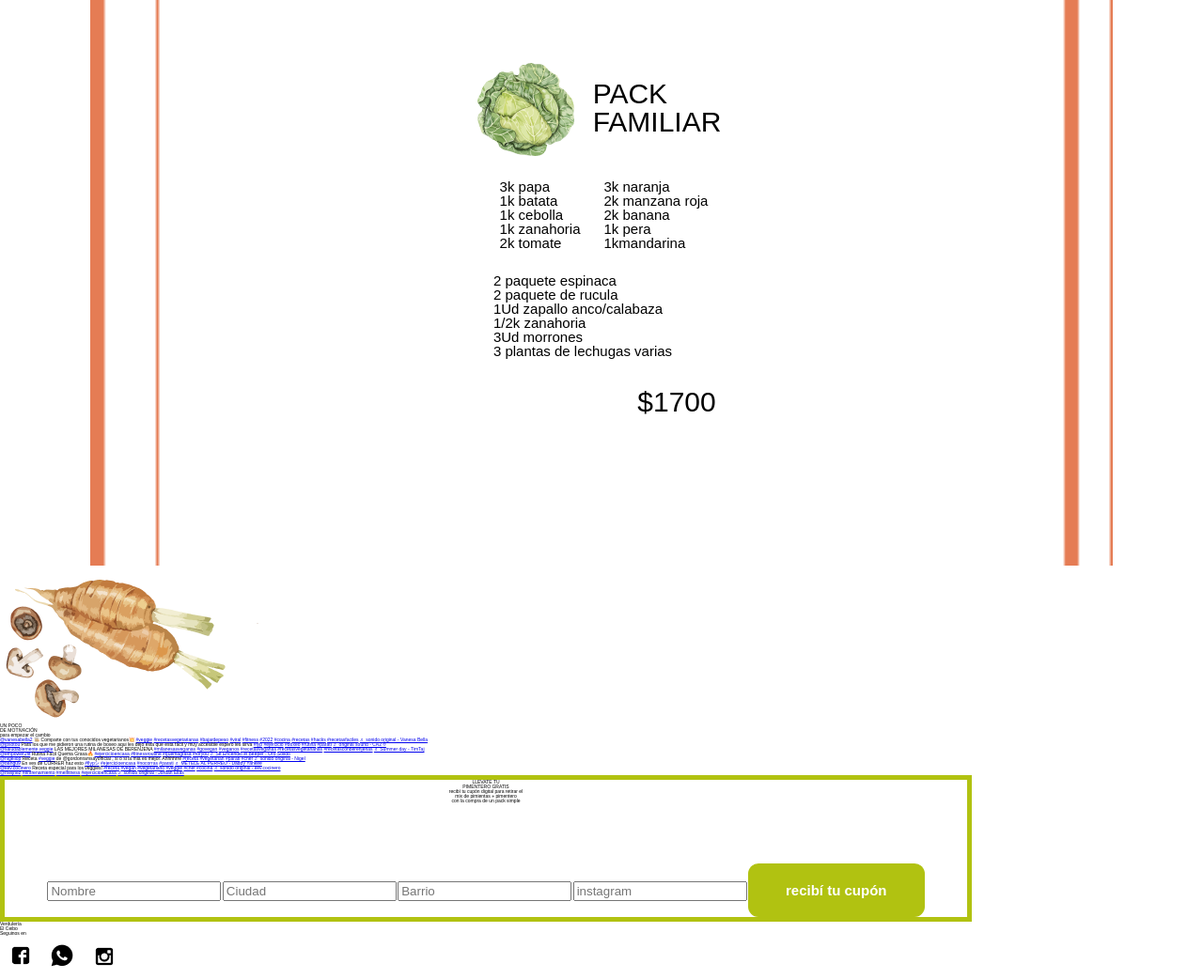
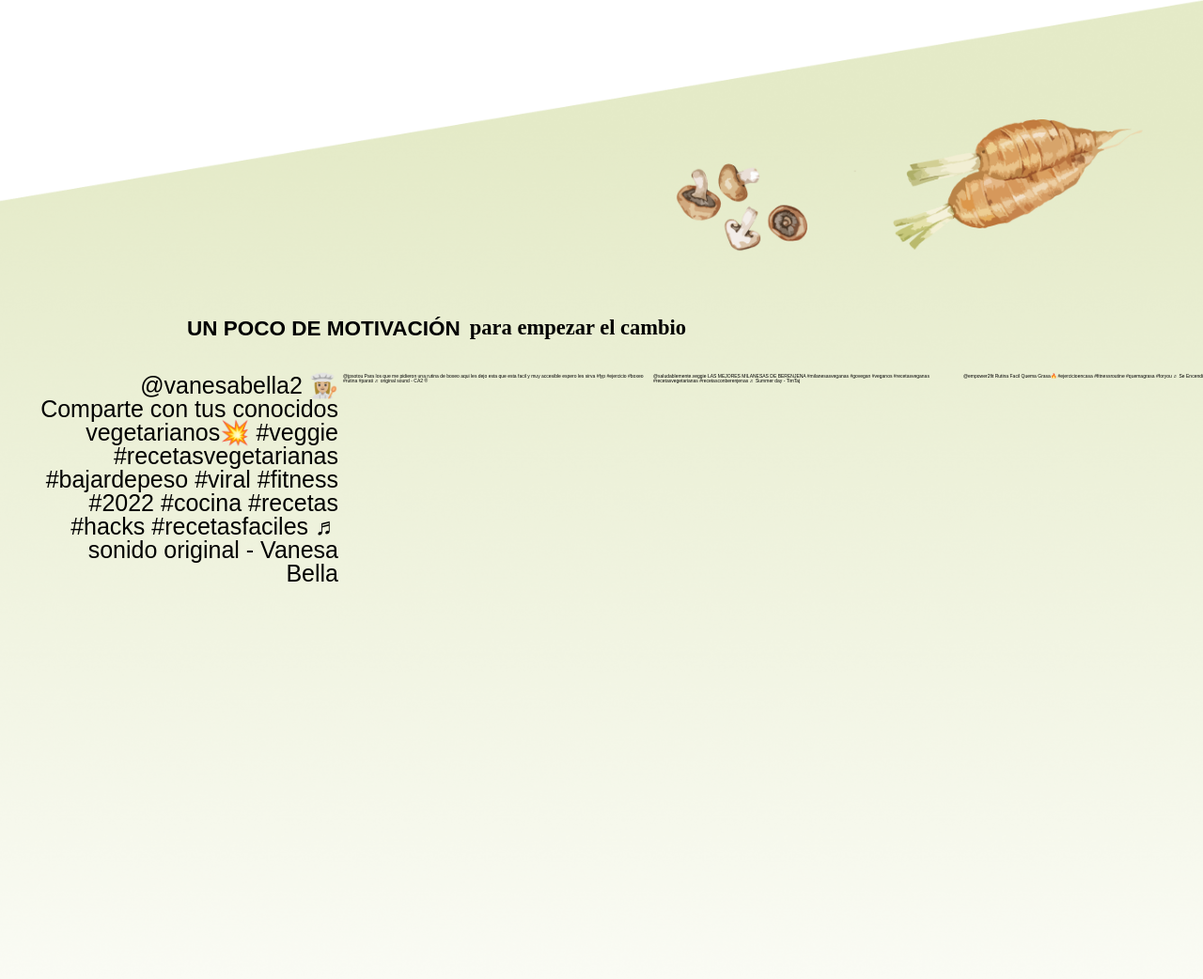
Before and after one commit to LuciaMendiburu/taller2, a plain HTML site: page index.html in a window 1280 px wide. Shown: the part 3144-4186 px from the top of the page at 94% size. Drawn offline with Linux system fonts and the light colour scheme; a script that the page names is missing; a web font is replaced by a local one.

Commit message:
Add files via upload

```diff
--- a/index.html
+++ b/index.html
@@ -107,11 +107,17 @@
     <section class="intro-pyp">
 
 
-            <img src="data/zapallo.png" alt="" />
+        <img src="data/zapallo.png" alt="" />
 
             <div>
 
-                <div class="double-line-container__title">
+                <div class=" data-mobile double-line-container__title">
+                  <h3>CONOCÉ NUESTROS</h3>
+                  <h3>PACKS Y PROMOCIONES</h3>
+                </div>
+
+
+                <div class=" data-desktop ">
                   <h3>CONOCÉ NUESTROS</h3>
                   <h3>PACKS Y PROMOCIONES</h3>
                 </div>
@@ -121,7 +127,7 @@
                   momento!<br />lo pedís y te lo llevamos a tu casa
                 </p>
 
-           </div>
+         </div>
 
     </section>
 
@@ -216,11 +222,20 @@
 
     <section class="insp">
 
-      <div>
+      <div class="data-mobile">
         <img src="data/hongosZanahoriaMobile.png" alt="hongos y zanahorias dibujados">
         <h3>UN POCO <br>
           DE MOTIVACIÓN</h3>
         <h4>para empezar el cambio</h4>
+      </div>
+
+      <div class="data-desktop">
+        <img src="data/hongosZanahoriaDesktop.png" alt="hongos y zanahorias dibujados">
+         <div>
+        <h3>UN POCO DE MOTIVACIÓN</h3>
+        <h4>para empezar el cambio</h4>
+      </div>
+
       </div>
 
       <div class="container">
--- a/style.css
+++ b/style.css
@@ -837,8 +837,9 @@ footer div div{
 .double-line-container__content{
     /*Permite que le pueda dar alto y ancho al contenedor*/
     display: inline-block;
-    height: 690px;
-    width: 100%;
+   width: 358px;
+   height: 535px;
+
 
     /*En este caso el flex permite centrar el contenido del contenedor*/
     display: flex;
@@ -848,8 +849,9 @@ footer div div{
 
 
     /*se le indica la imagen de fondo y el contain hace que se adapte sin cortarse*/
-    background: url("../data/double-line-container.png") no-repeat center ;
-    background-size: 85%;
+    background: url("../data/double-line-container-desktop.png") no-repeat center ;
+    background-size: 90%;
+
 
 
 
@@ -1167,7 +1169,17 @@ justify-content: space-between;
         }
 
 
- /*-------------------------P Y P-------------------------------------------*/
+ /*----------P Y P DESKTOP-----------------------------------*/
+
+
+ .pyp{
+     margin-top: 30vh;
+     width: 100%;
+     height: auto;
+     display: flex;
+     justify-content: space-evenly;
+ }
+
 
  .pyp img{
     margin-left: 3rem;
@@ -1179,7 +1191,7 @@ justify-content: space-between;
 
 .pyp h3{
     font-size: 6rem;
-    padding-bottom: 4rem;
+
    }
 
    .pyp .double-line-container__content .double-line-container__content__row h3{
@@ -1229,6 +1241,168 @@ justify-content: space-between;
 
 }
 
+   /*-------------------------INSPIRACIÓN-------------------------------------------*/
+
+.insp{
+
+    /*Permite que le pueda dar alto y ancho al contenedor*/
+    display: inline-block;
+    height: 1266px;
+    width: 100%;
+
+    /*En este caso el flex permite centrar el contenido del contenedor*/
+    display: flex;
+    flex-direction: column;
+    /*align-items: center;
+    justify-content: top;*/
+
+
+
+    /*se le indica la imagen de fondo y el contain hace que se adapte sin cortarse*/
+    background: url("../data/motivacionBackgroundDesktop.png") no-repeat center ;
+    background-size: cover;
+
+    }
+
+    .insp div:first-child{
+        font-size: 5rem;
+        text-align: right;
+        margin-top: 30rem;
+        margin-right: 8rem;
+        margin-bottom: 5rem;
+    }
+
+
+    .insp .data-desktop{
+        display: flex;
+        flex-direction: column;
+        align-items: end;
+        margin-top: 14vh;
+    }
+
+    .insp .data-desktop div:last-child{
+        font-size: 4.5rem;
+        display: flex;
+        margin-top: 8vh;
+        margin-right: 110rem;
+        justify-self: center;
+
+    }
+
+    .insp .data-desktop img{
+        width: 40%;
+        height: auto;
+      }
+
+    .insp .data-desktop div:last-child h3{
+      padding-top: 0.23rem;
+      font-weight: 600;
+    }
+
+
+    .insp .data-desktop div:last-child h4{
+
+        display: flex;
+
+        margin-left:2rem;
+
+
+    }
+
+
+    .insp div img{
+        margin-right: 10rem;
+
+    }
+
+    .insp div h4{
+        font-family: 'Playfair Display', serif;
+        font-weight: bolder;
+
+    }
+
+    .insp .container {
+        display: flex;
+        padding: 0 2rem;
+        overflow-x: auto;
+        margin-left: 5rem;
+        scroll-snap-type: both mandatory;
+        margin-top: 4vh;
+    }
+
+    .insp .container .card {
+        position: relative;
+        height: 450px;
+        margin-top: 1rem;
+        margin-right: 1rem;
+
+
+        background-size: cover;
+        border-radius: 8px;
+
+        scroll-snap-align: start;
+        scroll-margin: 2rem;
+        transition: all .4s ease-in-out;
+
+
+
+    }
+
+    .insp  .container .card :hover {
+        box-shadow: 0 .4rem 2rem rgba(0, 0, 0, .2), inset 0 0 1px white;
+    }
+    .insp .container .card a {
+        text-decoration: none;
+        color: black;
+    }
+
+    .insp .container .card .thumb {
+        width: 80vw;
+        max-width: 480px;
+        height: 120px;
+        overflow: hidden;
+        border-radius: 8px 8px 0 0;
+
+    }
+
+    .insp .container .card .thumb img {
+        width: 100%;
+    }
+
+    .insp .container .card .copy {
+        position: absolute;
+        bottom: 0;
+        top: auto;
+        left: 0;
+        right: 0;
+        padding: 1rem;
+        background-color: rgba(255, 255, 255, .9);
+        border-radius: 0 0 8px 8px;
+
+
+
+    }
+
+    .insp .container .card .copy .label {
+        font-size: .8rem;
+        letter-spacing: .1rem;
+        color: lightgray;
+        background-color: black;
+        display: inline;
+        padding: 2px 8px;
+        border-radius: 4px;
+    }
+
+    .insp .container .card .copy .title {
+        font-family: Times New Roman, serif;
+        font-weight: lighter;
+        font-size: 1.2rem;
+    }
+
+    .insp .container .card .copy  .text {
+        font-size: 1rem;
+    }
+
 
 
 
```
